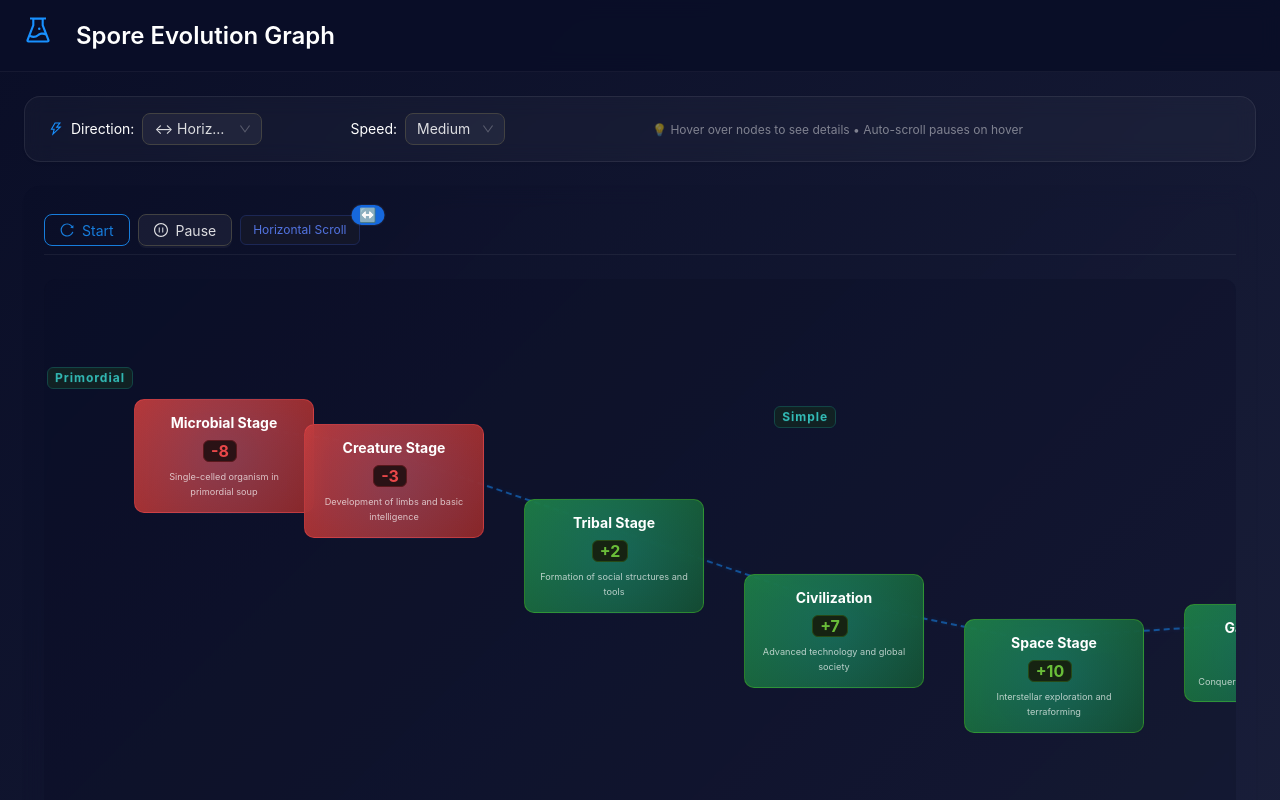
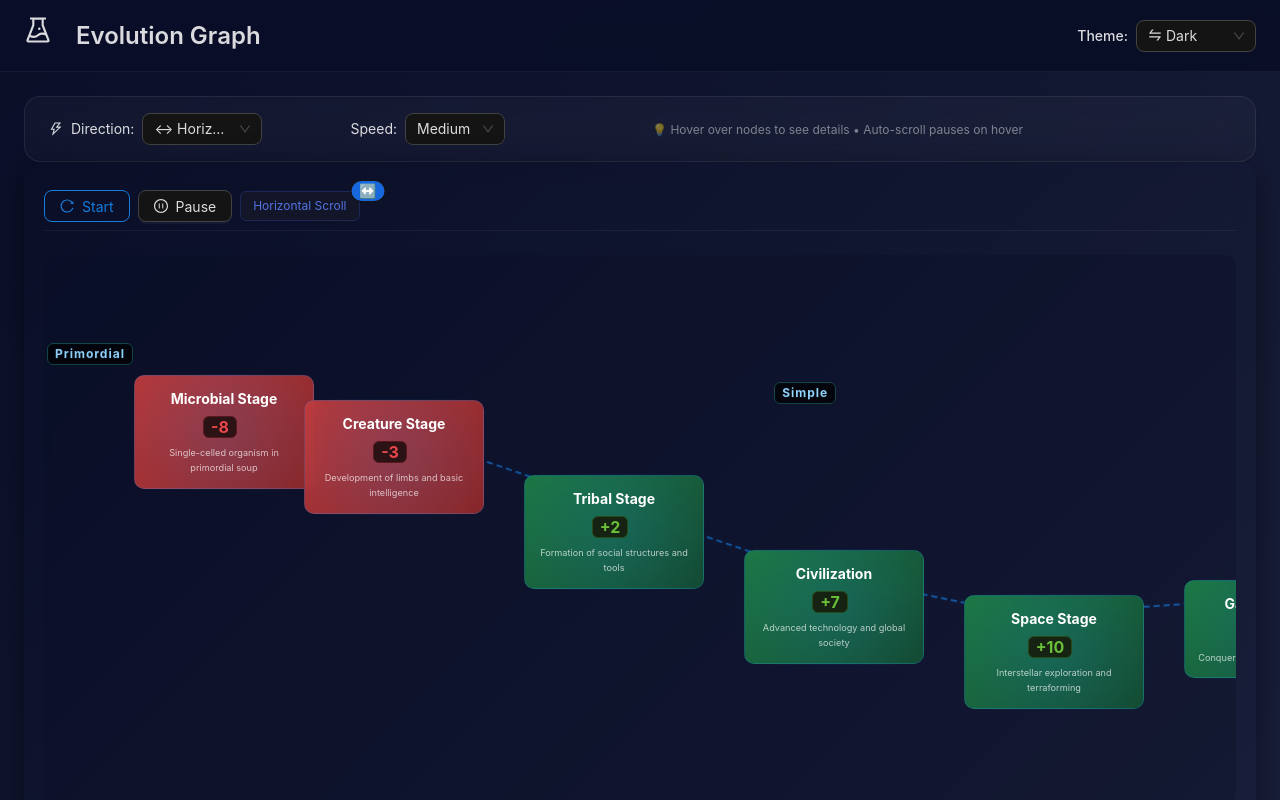
Before and after one commit to no0vie/brnchly, a React (Vite) app: page / in a window 1280 px wide. Shown: the top 800 px of the page. Built offline with nearby package versions, Linux system fonts and the light colour scheme.

Commit message:
Add ability to change the theme of application

```diff
--- a/src/App.css
+++ b/src/App.css
@@ -5,7 +5,6 @@
 }
 
 body {
-  background: #0a0e27;
   font-family: -apple-system, BlinkMacSystemFont, 'Segoe UI', 'Roboto', 'Oxygen',
     'Ubuntu', 'Cantarell', 'Fira Sans', 'Droid Sans', 'Helvetica Neue',
     sans-serif;
@@ -13,15 +12,149 @@
   -moz-osx-font-smoothing: grayscale;
 }
 
-.app-layout {
-  min-height: 100vh;
+/* ===== Light Theme (default) ===== */
+[data-theme='light'] * {
+  color-scheme: light;
+}
+
+[data-theme='light'] .app-layout {
+  background: linear-gradient(135deg, #f0f5ff 0%, #e6f0ff 100%);
+}
+
+[data-theme='light'] .app-header {
+  background: rgba(255, 255, 255, 0.9);
+  border-bottom: 1px solid rgba(0, 0, 0, 0.08);
+}
+
+[data-theme='light'] .controls-card {
+  background: rgba(255, 255, 255, 0.7);
+  border: 1px solid rgba(0, 0, 0, 0.06);
+}
+
+[data-theme='light'] .app-footer {
+  background: rgba(255, 255, 255, 0.7);
+  border-top: 1px solid rgba(0, 0, 0, 0.06);
+}
+
+[data-theme='light'] .spore-graph-antd-container {
+  background: linear-gradient(135deg, rgba(240, 245, 255, 0.8), rgba(230, 240, 255, 0.8));
+  box-shadow: 0 8px 32px rgba(0, 0, 0, 0.08);
+}
+
+[data-theme='light'] .controls-panel {
+  border-bottom: 1px solid rgba(0, 0, 0, 0.06);
+}
+
+[data-theme='light'] .spore-graph-scroll-area {
+  background: rgba(240, 245, 255, 0.3);
+}
+
+[data-theme='light'] .spore-graph-scroll-area::-webkit-scrollbar-track {
+  background: rgba(0, 0, 0, 0.03);
+}
+
+[data-theme='light'] .scroll-info {
+  color: rgba(0, 0, 0, 0.4);
+}
+
+[data-theme='light'] .graph-node-antd {
+  border-color: rgba(24, 144, 255, 0.25);
+  background: rgba(255, 255, 255, 0.85);
+}
+
+[data-theme='light'] .node-glow-antd {
+  background: radial-gradient(circle at center, rgba(24, 144, 255, 0.06), transparent);
+}
+
+[data-theme='light'] .node-name-antd {
+  color: rgba(0, 0, 0, 0.85);
+}
+
+[data-theme='light'] .node-description-antd {
+  color: rgba(0, 0, 0, 0.45);
+}
+
+[data-theme='light'] .corner-tag {
+  background: rgba(255, 255, 255, 0.8);
+  color: #1890ff;
+}
+
+/* ===== Dark Theme ===== */
+[data-theme='dark'] * {
+  color-scheme: dark;
+}
+
+[data-theme='dark'] .app-layout {
   background: linear-gradient(135deg, #0a0e27 0%, #1a1f3a 100%);
 }
 
+[data-theme='dark'] .app-header {
+  background: rgba(10, 14, 39, 0.95);
+  border-bottom: 1px solid rgba(255, 255, 255, 0.05);
+}
+
+[data-theme='dark'] .controls-card {
+  background: rgba(255, 255, 255, 0.03);
+  border: 1px solid rgba(255, 255, 255, 0.08);
+}
+
+[data-theme='dark'] .app-footer {
+  background: rgba(10, 14, 39, 0.8);
+  border-top: 1px solid rgba(255, 255, 255, 0.05);
+}
+
+[data-theme='dark'] .spore-graph-antd-container {
+  background: linear-gradient(135deg, rgba(10, 14, 39, 0.8), rgba(26, 31, 58, 0.8));
+  box-shadow: 0 8px 32px rgba(0, 0, 0, 0.4);
+}
+
+[data-theme='dark'] .controls-panel {
+  border-bottom: 1px solid rgba(255, 255, 255, 0.06);
+}
+
+[data-theme='dark'] .spore-graph-scroll-area {
+  background: rgba(10, 14, 39, 0.3);
+}
+
+[data-theme='dark'] .spore-graph-scroll-area::-webkit-scrollbar-track {
+  background: rgba(255, 255, 255, 0.03);
+}
+
+[data-theme='dark'] .scroll-info {
+  color: rgba(255, 255, 255, 0.5);
+}
+
+[data-theme='dark'] .graph-node-antd {
+  border-color: rgba(24, 144, 255, 0.2);
+  background: rgba(30, 35, 60, 0.9);
+}
+
+[data-theme='dark'] .node-glow-antd {
+  background: radial-gradient(circle at center, rgba(24, 144, 255, 0.15), transparent);
+}
+
+[data-theme='dark'] .node-name-antd {
+  color: white;
+}
+
+[data-theme='dark'] .node-description-antd {
+  color: rgba(255, 255, 255, 0.7);
+}
+
+[data-theme='dark'] .corner-tag {
+  background: rgba(0, 0, 0, 0.7);
+  color: #91d5ff;
+}
+
+/* ===== Shared styles ===== */
+.app-layout {
+  min-height: 100vh;
+  transition: background 0.3s ease;
+}
+
 .app-header {
-  background: rgba(10, 14, 39, 0.95);
   backdrop-filter: blur(10px);
-  border-bottom: 1px solid rgba(255, 255, 255, 0.05);
+  border-bottom: 1px solid transparent;
   padding: 0 24px;
   height: 72px;
   display: flex;
@@ -29,6 +162,7 @@
   position: sticky;
   top: 0;
   z-index: 100;
+  transition: background 0.3s ease, border-color 0.3s ease;
 }
 
 .header-content {
@@ -52,11 +186,9 @@
 }
 
 .controls-card {
-  background: rgba(255, 255, 255, 0.03);
-  border: 1px solid rgba(255, 255, 255, 0.08);
   border-radius: 16px;
-  margin-bottom: 24px;
   backdrop-filter: blur(10px);
+  transition: background 0.3s ease, border-color 0.3s ease;
 }
 
 .controls-card .ant-card-body {
@@ -64,14 +196,27 @@
 }
 
 .app-footer {
-  background: rgba(10, 14, 39, 0.8);
-  backdrop-filter: blur(10px);
-  border-top: 1px solid rgba(255, 255, 255, 0.05);
   text-align: center;
   padding: 16px 24px;
+  backdrop-filter: blur(10px);
+  transition: background 0.3s ease, border-color 0.3s ease;
 }
 
-/* Анимации */
+.theme-label {
+  margin: 0;
+  font-weight: 500;
+}
+
+.header-icon {
+  font-size: 28px;
+  color: #1890ff;
+}
+
+.control-icon {
+  color: #1890ff;
+}
+
+/* Animations */
 @keyframes fadeIn {
   from {
     opacity: 0;
@@ -83,7 +228,7 @@
   }
 }
 
-/* Адаптивность */
+/* Responsive */
 @media (max-width: 768px) {
   .app-header {
     height: 60px;
--- a/src/App.tsx
+++ b/src/App.tsx
@@ -1,8 +1,9 @@
 import React, { useState } from 'react';
 import { Layout, Typography, Space, Card, Row, Col, Select } from 'antd';
-import { ExperimentOutlined, ThunderboltOutlined } from '@ant-design/icons';
+import { ExperimentOutlined, ThunderboltOutlined, SwapOutlined } from '@ant-design/icons';
 import SporeGraphAntd from './components/SporeGraphAntd';
 import { sampleItems, evolutionTags } from './data/sampleData';
+import { useTheme } from './contexts/theme';
 import './App.css';
 
 const { Header, Content, Footer } = Layout;
@@ -11,28 +12,45 @@
 const App: React.FC = () => {
   const [direction, setDirection] = useState<'horizontal' | 'vertical'>('horizontal');
   const [speed, setSpeed] = useState<number>(35);
+  const { theme, toggleTheme } = useTheme();
 
   return (
     <Layout className="app-layout">
       <Header className="app-header">
         <div className="header-content">
           <Space size="large">
-            <ExperimentOutlined style={{ fontSize: '28px', color: '#1890ff' }} />
-            <Title level={3} style={{ margin: 0, color: 'white' }}>
-              Spore Evolution Graph
+            <ExperimentOutlined style={{ fontSize: '28px' }} />
+            <Title level={3} style={{ margin: 0 }}>
+              Evolution Graph
             </Title>
+          </Space>
+          <Space>
+            <Text className="theme-label">Theme:</Text>
+            <Select
+              value={theme}
+              onChange={() => toggleTheme()}
+              style={{ width: 120 }}
+              options={[
+                { value: 'light', label: (
+                  <span><SwapOutlined /> Light</span>
+                )},
+                { value: 'dark', label: (
+                  <span><SwapOutlined /> Dark</span>
+                )},
+              ]}
+            />
           </Space>
         </div>
       </Header>
 
       <Content className="app-content">
         <div className="content-wrapper">
-          <Card className="controls-card" bordered={false}>
+          <Card className="controls-card" variant='borderless'>
             <Row gutter={[24, 16]} align="middle">
               <Col xs={24} sm={12} md={6}>
                 <Space>
-                  <ThunderboltOutlined style={{ color: '#1890ff' }} />
-                  <Text style={{ color: 'white' }}>Direction:</Text>
+                  <ThunderboltOutlined />
+                  <Text>Direction:</Text>
                   <Select
                     value={direction}
                     onChange={(value) => setDirection(value)}
@@ -46,7 +64,7 @@
               </Col>
               <Col xs={24} sm={12} md={6}>
                 <Space>
-                  <Text style={{ color: 'white' }}>Speed:</Text>
+                  <Text>Speed:</Text>
                   <Select
                     value={speed}
                     onChange={(value) => setSpeed(value)}
--- a/src/components/SporeGraphAntd.css
+++ b/src/components/SporeGraphAntd.css
@@ -1,7 +1,5 @@
 .spore-graph-antd-container {
-  background: linear-gradient(135deg, rgba(10, 14, 39, 0.8), rgba(26, 31, 58, 0.8));
   border-radius: 16px;
-  box-shadow: 0 8px 32px rgba(0, 0, 0, 0.4);
   overflow: hidden;
   backdrop-filter: blur(10px);
 }
@@ -12,7 +10,6 @@
 }
 
 .spore-graph-scroll-area {
-  background: rgba(10, 14, 39, 0.3);
   border-radius: 12px;
   transition: all 0.3s ease;
 }
@@ -23,7 +20,6 @@
 }
 
 .spore-graph-scroll-area::-webkit-scrollbar-track {
-  background: rgba(255, 255, 255, 0.03);
   border-radius: 10px;
 }
 
@@ -47,25 +43,36 @@
   transition: all 0.3s cubic-bezier(0.4, 0, 0.2, 1);
   cursor: pointer;
   backdrop-filter: blur(10px);
-  border: 1px solid rgba(24, 144, 255, 0.2);
-  background: rgba(30, 35, 60, 0.9);
 }
 
 .graph-node-antd:hover {
   transform: scale(1.05) translateY(-5px);
-  box-shadow: 0 8px 30px rgba(0, 0, 0, 0.5);
-  border-color: #1890ff;
+  box-shadow: 0 8px 30px rgba(0, 0, 0, 0.2);
   z-index: 10;
 }
 
 .graph-node-antd.positive-node {
-  background: linear-gradient(135deg, rgba(30, 130, 70, 0.9), rgba(20, 80, 50, 0.9));
   border-color: rgba(82, 196, 26, 0.4);
 }
 
+[data-theme='light'] .graph-node-antd.positive-node {
+  background: linear-gradient(135deg, rgba(217, 244, 208, 0.9), rgba(187, 229, 169, 0.9));
+}
+
+[data-theme='dark'] .graph-node-antd.positive-node {
+  background: linear-gradient(135deg, rgba(30, 130, 70, 0.9), rgba(20, 80, 50, 0.9));
+}
+
 .graph-node-antd.negative-node {
+  border-color: rgba(255, 77, 79, 0.4);
+}
+
+[data-theme='light'] .graph-node-antd.negative-node {
+  background: linear-gradient(135deg, rgba(255, 226, 226, 0.9), rgba(255, 187, 187, 0.9));
+}
+
+[data-theme='dark'] .graph-node-antd.negative-node {
   background: linear-gradient(135deg, rgba(200, 60, 60, 0.9), rgba(150, 40, 40, 0.9));
-  border-color: rgba(255, 77, 79, 0.4);
 }
 
 .node-glow-antd {
@@ -86,10 +93,10 @@
 }
 
 .node-name-antd {
-  color: white;
   font-size: 14px;
   margin-bottom: 6px;
   word-break: break-word;
+  font-weight: 600;
 }
 
 .node-dif-antd {
@@ -97,7 +104,6 @@
 }
 
 .node-description-antd {
-  color: rgba(255, 255, 255, 0.7);
   font-size: 11px;
   line-height: 1.4;
   max-height: 40px;
@@ -116,10 +122,8 @@
   font-size: 12px;
   font-weight: bold;
   letter-spacing: 1px;
-  background: rgba(0, 0, 0, 0.7);
   border: 1px solid #1890ff;
   backdrop-filter: blur(4px);
-  color: #91d5ff;
 }
 
 .connection-lines-antd {
@@ -128,18 +132,32 @@
 }
 
 .connection-line-antd {
+  stroke: #1890ff;
+}
+
+[data-theme='light'] .connection-line-antd {
+  stroke: rgba(24, 144, 255, 0.6);
+}
+
+[data-theme='dark'] .connection-line-antd {
   filter: drop-shadow(0 0 2px rgba(24, 144, 255, 0.3));
+  stroke: #1890ff;
 }
 
 .scroll-progress-antd {
   margin-top: 8px;
 }
 
-.scroll-info {
-  margin-top: 8px;
-  text-align: center;
-  font-size: 12px;
-  color: rgba(255, 255, 255, 0.5);
+.scroll-progress-antd .ant-progress-bg {
+  border-radius: 10px;
+}
+
+[data-theme='light'] .scroll-progress-antd .ant-progress-trail {
+  background-color: rgba(0, 0, 0, 0.06);
+}
+
+[data-theme='dark'] .scroll-progress-antd .ant-progress-trail {
+  background-color: rgba(255, 255, 255, 0.1);
 }
 
 @keyframes float {
--- a/src/components/SporeGraphAntd.tsx
+++ b/src/components/SporeGraphAntd.tsx
@@ -277,7 +277,6 @@
                     y1={pos1.y + 60}
                     x2={pos2.x + 100}
                     y2={pos2.y + 60}
-                    stroke="#1890ff"
                     strokeWidth="2"
                     strokeDasharray="6,4"
                     className="connection-line-antd"
@@ -329,7 +328,6 @@
               '0%': '#1890ff',
               '100%': '#722ed1',
             }}
-            trailColor="rgba(255,255,255,0.1)"
           />
           <div className="scroll-info">
             <Space split={<span>|</span>}>
--- /dev/null
+++ b/src/components/ThemeAwareConfigProvider.tsx
@@ -0,0 +1,23 @@
+import React from 'react';
+import { ConfigProvider, theme as antdTheme } from 'antd';
+import { useTheme } from '../contexts/theme';
+
+const ThemeAwareConfigProvider: React.FC<{ children: React.ReactNode }> = ({ children }) => {
+  const { theme } = useTheme();
+
+  return (
+    <ConfigProvider
+      theme={{
+        algorithm: theme === 'dark' ? antdTheme.darkAlgorithm : antdTheme.defaultAlgorithm,
+        token: {
+          colorPrimary: '#1890ff',
+          borderRadius: 8,
+        },
+      }}
+    >
+      {children}
+    </ConfigProvider>
+  );
+};
+
+export default ThemeAwareConfigProvider;
--- /dev/null
+++ b/src/contexts/theme/context.tsx
@@ -0,0 +1,10 @@
+import { createContext } from 'react';
+
+export type ThemeMode = 'light' | 'dark';
+
+interface ThemeContextType {
+  theme: ThemeMode;
+  toggleTheme: () => void;
+}
+
+export const ThemeContext = createContext<ThemeContextType | undefined>(undefined);
--- /dev/null
+++ b/src/contexts/theme/index.ts
@@ -0,0 +1,2 @@
+export * from './provider';
+export * from './useTheme';
--- /dev/null
+++ b/src/contexts/theme/provider.tsx
@@ -0,0 +1,32 @@
+import { useState, useEffect } from 'react';
+import { ThemeMode, ThemeContext } from './context';
+
+export const ThemeProvider: React.FC<{ children: React.ReactNode }> = ({ children }) => {
+  const [theme, setTheme] = useState<ThemeMode>(() => {
+    try {
+      return (localStorage.getItem('brnchly-theme') as ThemeMode) || 'dark';
+    } catch {
+      return 'dark';
+    }
+  });
+
+  useEffect(() => {
+    document.documentElement.setAttribute('data-theme', theme);
+    try {
+      localStorage.setItem('brnchly-theme', theme);
+    } catch (e) {
+      // ignore errors when storing theme
+      console.warn(e);
+    }
+  }, [theme]);
+
+  const toggleTheme = () => {
+    setTheme((prev) => (prev === 'dark' ? 'light' : 'dark'));
+  };
+
+  return (
+    <ThemeContext.Provider value={{ theme, toggleTheme }}>
+      {children}
+    </ThemeContext.Provider>
+  );
+};
--- /dev/null
+++ b/src/contexts/theme/useTheme.ts
@@ -0,0 +1,10 @@
+import { useContext } from 'react';
+import { ThemeContext } from './context';
+
+export const useTheme = () => {
+  const ctx = useContext(ThemeContext);
+  if (!ctx) {
+    throw new Error('useTheme must be used within a ThemeProvider');
+  }
+  return ctx;
+};
--- a/src/main.tsx
+++ b/src/main.tsx
@@ -1,27 +1,15 @@
 import React from 'react';
 import ReactDOM from 'react-dom/client';
-import { ConfigProvider, theme } from 'antd';
+import { ThemeProvider } from './contexts/theme';
+import ThemeAwareConfigProvider from './components/ThemeAwareConfigProvider';
 import App from './App';
-import './App.css';
 
 ReactDOM.createRoot(document.getElementById('root')!).render(
   <React.StrictMode>
-    <ConfigProvider
-      theme={{
-        algorithm: theme.darkAlgorithm,
-        token: {
-          colorPrimary: '#1890ff',
-          borderRadius: 8,
-          colorBgContainer: 'rgba(255, 255, 255, 0.05)',
-        },
-        components: {
-          Card: {
-            colorBgContainer: 'rgba(255, 255, 255, 0.03)',
-          },
-        },
-      }}
-    >
-      <App />
-    </ConfigProvider>
-  </React.StrictMode>
+    <ThemeProvider>
+      <ThemeAwareConfigProvider>
+        <App />
+      </ThemeAwareConfigProvider>
+    </ThemeProvider>
+  </React.StrictMode>,
 );
```
